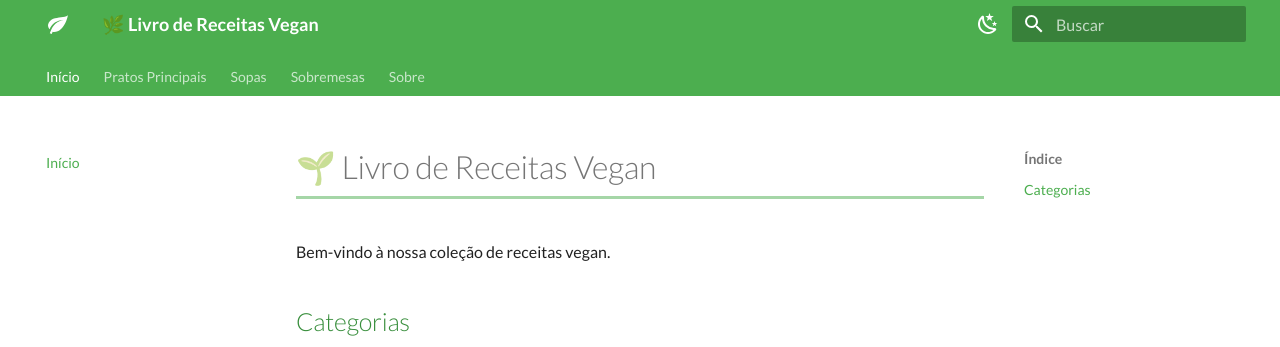
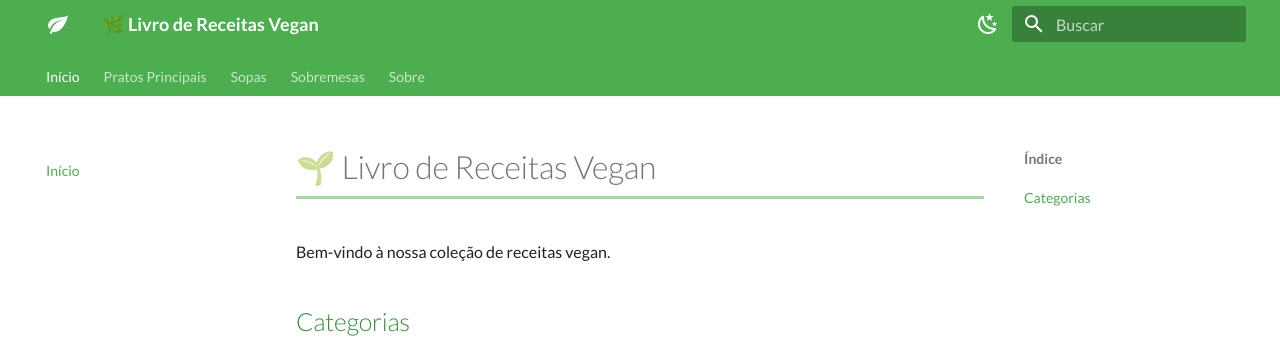
Before and after one commit to inessaav-97/vegan-recepies, an MkDocs documentation site: the page built from docs/index.md, in a window 1280 px wide. Shown: the top 347 px of the page. Built offline with MkDocs 1.6.1 and Material for MkDocs 9.7.7, drawn with Linux system fonts in a browser that asks for light colours.

Commit message:
increase left nav spacing

```diff
--- a/docs/stylesheets/extra.css
+++ b/docs/stylesheets/extra.css
@@ -12,3 +12,14 @@
 }
 
 ul li { line-height: 1.9; }
+
+/* More spacing in left nav */
+.md-nav__item {
+  padding: 4px 0;
+}
+
+.md-nav__link {
+  padding-top: 6px;
+  padding-bottom: 6px;
+  line-height: 1.6;
+}
```
